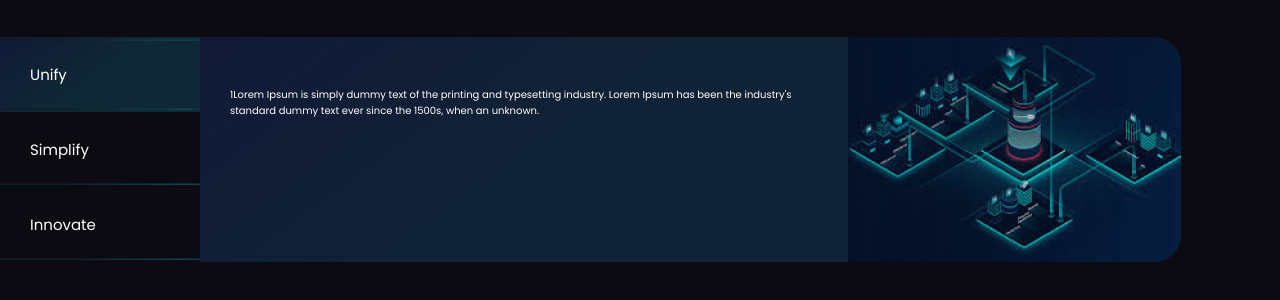
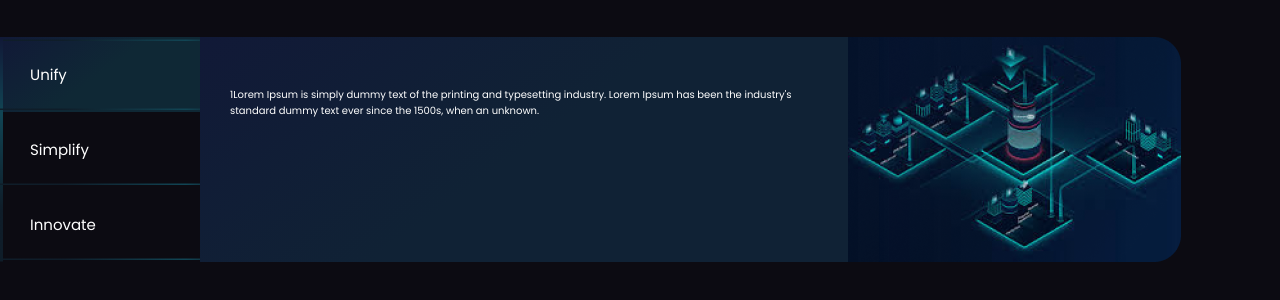
Before and after one commit to dimascamillo/onbit, a website: page index.html in a window 1280 px wide. Shown: the part 1641-1941 px from the top of the page. Drawn offline with Linux system fonts and the light colour scheme.

Commit message:
Ajustes de estilização na Sessao Our Mission

```diff
--- a/src/assets/scss/ourMission.scss
+++ b/src/assets/scss/ourMission.scss
@@ -37,8 +37,21 @@
   display: flex;
 
   nav {
+    position: relative;
     display: flex;
     flex-direction: column;
+
+    &::after {
+      position: absolute;
+      content: "";
+      background-image: url("../img/separate-ourMission-left.svg");
+      background-repeat: no-repeat;
+      background-size: contain;
+      top: 0;
+      left: 0;
+      width: 5px;
+      height: 100%;
+    }
 
     button {
       text-align: left;
```
Also changed, not shown: src/assets/css/global.css, src/assets/css/ourMission.css, src/assets/img/separate-ourMission-left.svg (added).
